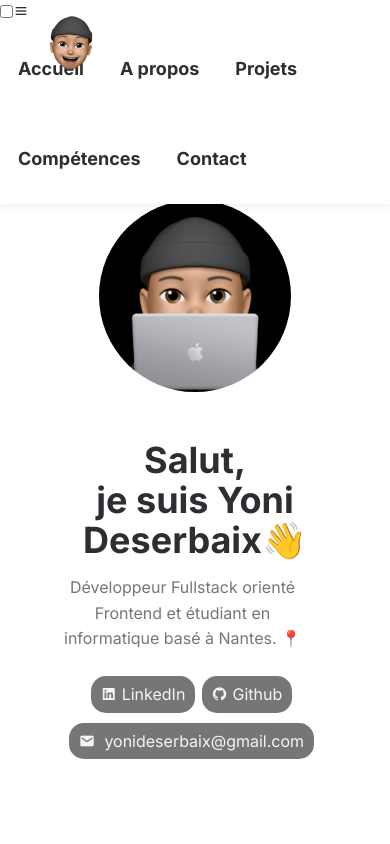
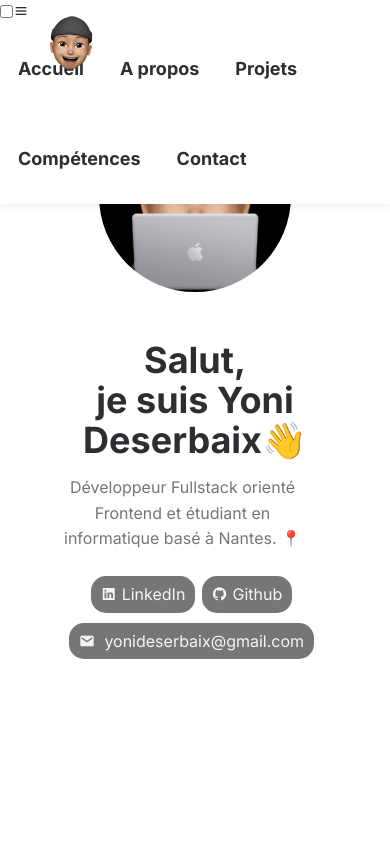
Before and after one commit to Yoni-Deserbaix/Portfolio-V2, a Next.js app: page / in a window 390 px wide. Shown: the top 844 px of the page. Built offline with nearby package versions, Linux system fonts and the light colour scheme.

Commit message:
update responsive

```diff
--- a/src/app/components/Hero.tsx
+++ b/src/app/components/Hero.tsx
@@ -8,7 +8,7 @@ export default function Hero() {
   return (
     <div>
       {/* Home section  */}
-      <section className="bg-[#fff] pt-[200px]" id="home">
+      <section className="bg-[#fff] pt-[200px] max-md:pt-[100px]" id="home">
         {/* Container  */}
         <div className="m-auto w-[70%] px-8 py-0 max-md:w-[90%]">
           {/* Content  */}
```
